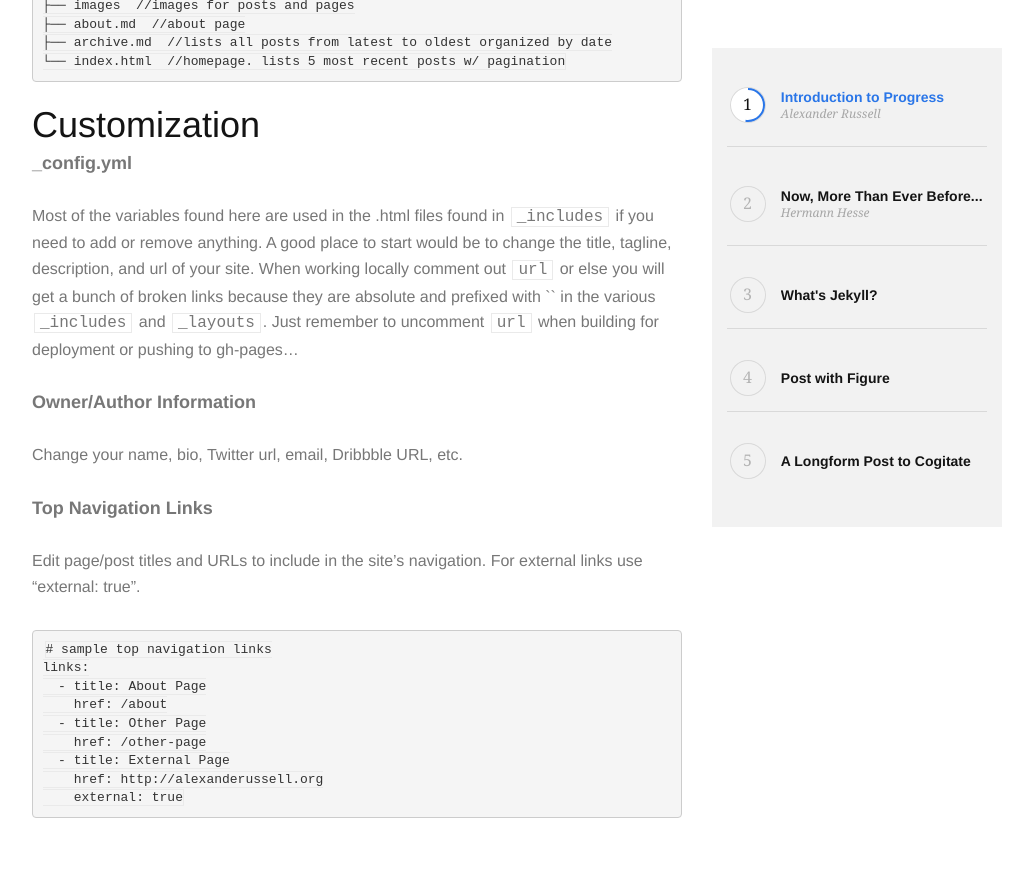
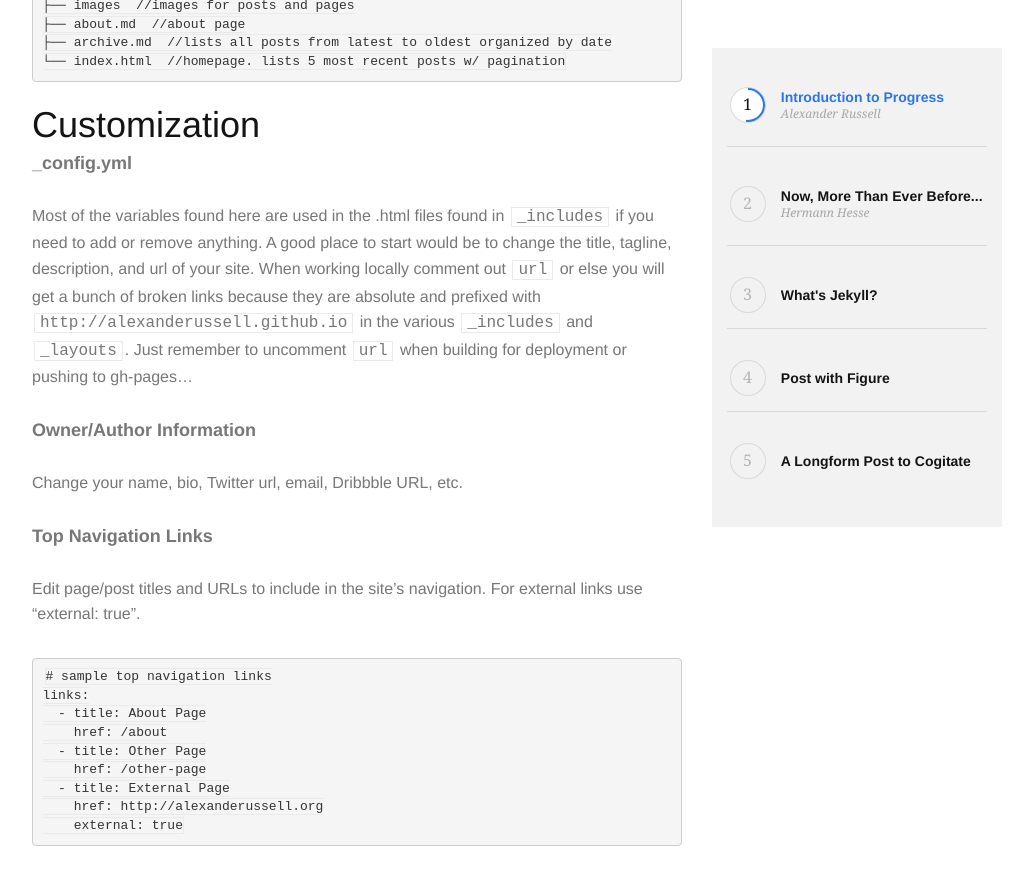
Before and after one commit to alexanderussell/progress-for-jekyll, a Jekyll site: the page built from index.html, in a window 1280 px wide and 900 px high, scrolled down 2035 px. Shown: the top 885 px of the window, without its empty margins (123-1156 px from the left). Built offline with Jekyll 4.4.1, drawn with Linux system fonts in a browser that asks for light colours; some web fonts are replaced; the list of posts is cut into pages by our own code; comment, search, counter and statistics services are not loaded; some of the changed lines change nothing that is shown.

Commit message:
site url

```diff
--- a/_config.yml
+++ b/_config.yml
@@ -4,7 +4,7 @@ permalink:           pretty
 # Setup
 title:               Progress
 tagline:             A responsive blog theme that illustrates reading progress. Suited for continous reading.
-url:
+url:                 http://alexanderussell.github.io
 baseurl:             /progress-for-jekyll
 analytics_id:
 
```
